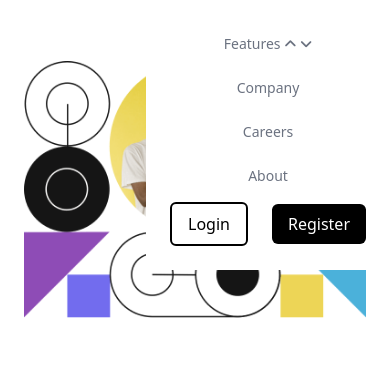
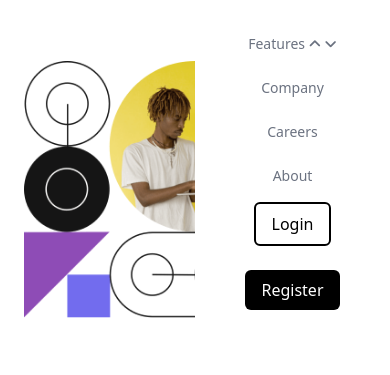
Before and after one commit to Sa3dMustafa/Tailwind-task4, a website: page index.html in a window 390 px wide. Both pictures are taken after a click on the picture 350 px from the left and 29 px from the top of the page. Shown: the part 46-421 px from the top of the page. Drawn offline with Linux system fonts and the light colour scheme.

Commit message:
Update index.html

```diff
--- a/index.html
+++ b/index.html
@@ -15,7 +15,7 @@
         <div class="flex flex-row justify-between gap-20 transition duration-150 ">
             <img id="open" class="w-8 lg:hidden transition duration-150 " src="images/icon-menu.svg" alt="menu">
             <img id="close" class="w-4 hidden lg:hidden transition duration-150" src="images/icon-close-menu.svg" alt="close-menu">
-            <nav id="navbar" class="flex-1 hidden lg:flex justify-between items-center flex-col lg:flex-row w-1/3 lg:w-1/3 lg:h-fit  bg-white p-6 lg:p-0 lg:gap-4 absolute right-0 top-14  transition-all duration-150 ">
+            <nav id="navbar" class="w-1/2 lg:w-1/3 h-screen lg:h-fit flex-1 hidden lg:flex justify-between items-center flex-col lg:flex-row  bg-white p-6 lg:p-0 lg:gap-4 absolute right-0 top-14  transition-all duration-150 ">
                 <ul class="flex items-center flex-col mb-4 lg:mb-0 lg:flex-row gap-6  transition duration-150  text-sm text-gray-500">
                     <li class="option transition duration-150 flex flex-col items-center">
                             <a href="#">Features
@@ -33,9 +33,8 @@
                     <li class="hover:text-red-600 transition duration-150"><a href="#">Careers</a></li>
                     <li class="hover:text-red-600 transition duration-150"><a href="#">About</a></li>
                 </ul>
-                <div class="login flex justify-between items-center gap-6">
-                    <a href="#"
-                        class="px-4 py-2 block border-2 border-black rounded-md hover:bg-black hover:text-white transition duration-150 ">Login</a>
+                <div class="login flex flex-col lg:flex-row justify-between items-center gap-6 ">
+                    <a href="#" class="px-4 py-2 block border-2 border-black rounded-md hover:bg-black hover:text-white transition duration-150 ">Login</a>
                     <a href="#" class="px-4 py-2 rounded-md text-white bg-black">Register</a>
                 </div>
             </nav>
```
